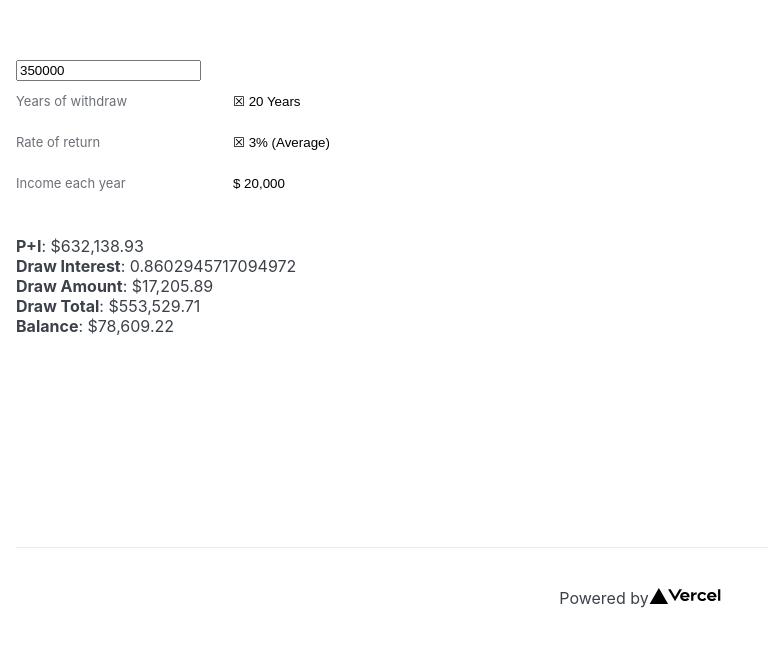
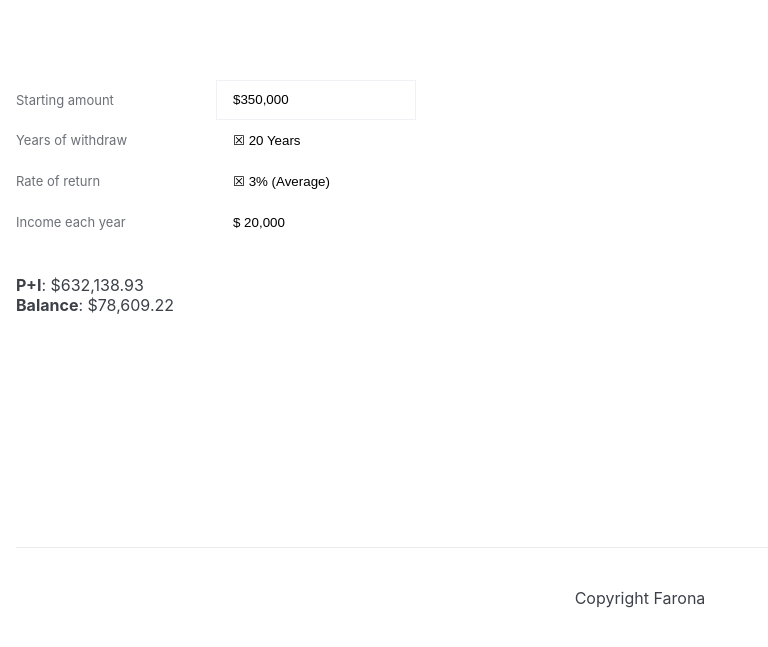
Before and after one commit to moeamaya/choice, a Next.js app: page / in a window 1280 px wide. Shown: the part 153-800 px from the top of the page, without its empty margins (0-768 px from the left). Built offline with nearby package versions, Linux system fonts and the light colour scheme.

Commit message:
Add type checking on provided

```diff
--- a/components/Choice/List.tsx
+++ b/components/Choice/List.tsx
@@ -49,7 +49,7 @@ const listStyle = {
     boxShadow: `none`,
     margin: 0
   }),
-  indicatorSeparator: (provided, state) => ({
+  indicatorSeparator: (provided: any, state: any) => ({
     display: `none`
   }),
   singleValue: (provided: any, state: any) => {
--- /dev/null
+++ b/components/Drawdown/AmountInput.tsx
@@ -0,0 +1,42 @@
+import Label from '../Choice/Label';
+import NumberFormat from 'react-number-format';
+
+
+type Props = {
+  value: number,
+  setValue: (value: number) => void
+}
+
+const style = {
+  display: 'flex',
+  alignItems: 'center'
+}
+
+const inputStyle = {
+  width: `200px`,
+  background: `#FFF`,
+  border: `1px solid #EFF1F4`,
+  height: `40px`,
+  padding: `0 1rem`,
+  marginLeft: `auto`,
+}
+
+const AmountInput = ({value, setValue}: Props) => {
+  return (
+    <div style={style}>
+      <Label text="Starting amount" />
+      <NumberFormat
+        defaultValue={value}
+        style={inputStyle}
+        thousandSeparator={true}
+        prefix={'$'}
+        onValueChange={values => {
+          const { floatValue } = values;
+          setValue(floatValue);
+        }}
+      />
+    </div>
+  );
+}
+
+export default AmountInput;
--- a/components/Drawdown/index.tsx
+++ b/components/Drawdown/index.tsx
@@ -1,11 +1,8 @@
 import { useState } from 'react';
+import AmountInput from './AmountInput';
 import Time from './Time';
 import Rate from './Rate';
 import Income from './Income';
-
-const style = {
-
-}
 
 const format = (number: number) => {
   return new Intl.NumberFormat('en-US', { style: 'currency', currency: 'USD' }).format(number);
@@ -17,31 +14,29 @@ const Drawdown = () => {
   const [rate, setRate] = useState({ value: '0.03', label: '☒ 3% (Average)' });
   const [income, setIncome] = useState({ value: '20000', label: '$ 20,000' });
 
+  const years = parseFloat(time.value);
   const interest = parseFloat(rate.value);
   const draw = parseFloat(income.value);
 
-  const compoundInterest = Math.pow(1 + interest, parseFloat(time.value));
+  const compoundInterest = Math.pow(1 + interest, years);
   const principalInterest = amount * compoundInterest;
 
-  const drawRate = Math.pow(1 + interest, parseFloat(time.value) + 1) - 1;
+  const drawRate = Math.pow(1 + interest, years + 1) - 1;
   const drawAmount = draw * drawRate;
   const drawTotal = (drawAmount / interest) - draw;
   const balance = principalInterest - drawTotal;
 
   return (
-    <div style={style}>
-      <input type="number" step="1000" value={amount} onChange={(e) => setAmount(e.currentTarget.value) } />
+    <>
+      <AmountInput value={amount} setValue={setAmount} />
       <Time option={time} setOption={setTime} />
       <Rate option={rate} setOption={setRate} />
       <Income option={income} setOption={setIncome} />
       <div style={{marginTop: '2rem'}}>
         <strong>P+I</strong>: {format(principalInterest)}<br />
-        <strong>Draw Interest</strong>: {drawRate}<br />
-        <strong>Draw Amount</strong>: {format(drawAmount)}<br />
-        <strong>Draw Total</strong>: {format(drawTotal)}<br />
         <strong>Balance</strong>: {format(balance)}<br />
       </div>
-    </div>
+    </>
   )
 }
 
--- a/components/Footer/index.tsx
+++ b/components/Footer/index.tsx
@@ -4,16 +4,7 @@ import Image from 'next/image'
 const Footer = () => {
   return (
     <footer className={styles.footer}>
-      <a
-        href="https://vercel.com?utm_source=create-next-app&utm_medium=default-template&utm_campaign=create-next-app"
-        target="_blank"
-        rel="noopener noreferrer"
-      >
-        Powered by{' '}
-        <span className={styles.logo}>
-          <Image src="/vercel.svg" alt="Vercel Logo" width={72} height={16} />
-        </span>
-      </a>
+      Copyright Farona
     </footer>
   )
 }
--- a/package.json
+++ b/package.json
@@ -15,6 +15,7 @@
     "react": "17.0.2",
     "react-dom": "17.0.2",
     "react-hotkeys-hook": "^3.4.4",
+    "react-number-format": "^4.7.3",
     "react-select": "^5.1.0"
   },
   "devDependencies": {
```
Also changed, not shown: 1 other file (tests, documents, lock files or other folders).
